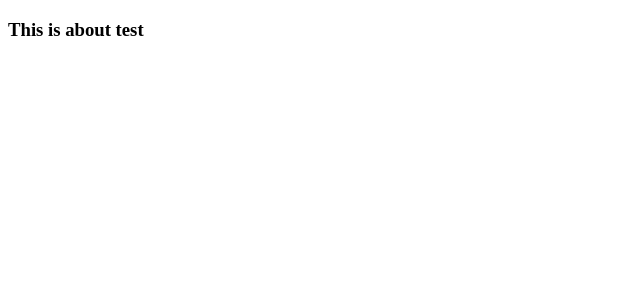
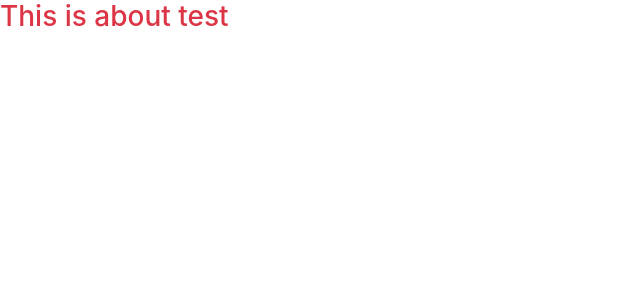
Before and after one commit to NaimBiswas/vue-cli-simple-ecommerce, a Vue app: page / in a window 1280 px wide. Shown: the top 300 px of the page, without its empty margins (0-640 px from the left). Built offline with nearby package versions, Linux system fonts and the light colour scheme.

Commit message:
imporn bootstrap css

```diff
--- a/src/components/about.vue
+++ b/src/components/about.vue
@@ -1,6 +1,6 @@
 <template>
   <div class="">
-     <h3>This is about test</h3>
+     <h3 class="text-danger">This is about test</h3>
   </div>
 </template>
 
--- a/src/main.js
+++ b/src/main.js
@@ -2,6 +2,7 @@ import { createApp } from 'vue'
 import App from './App.vue'
 import jquery from 'jquery'
 import bootstrap from 'bootstrap'
+import 'bootstrap/dist/css/bootstrap.min.css'
 
 window.jquery = jquery
 window.bootstrap = bootstrap
```
